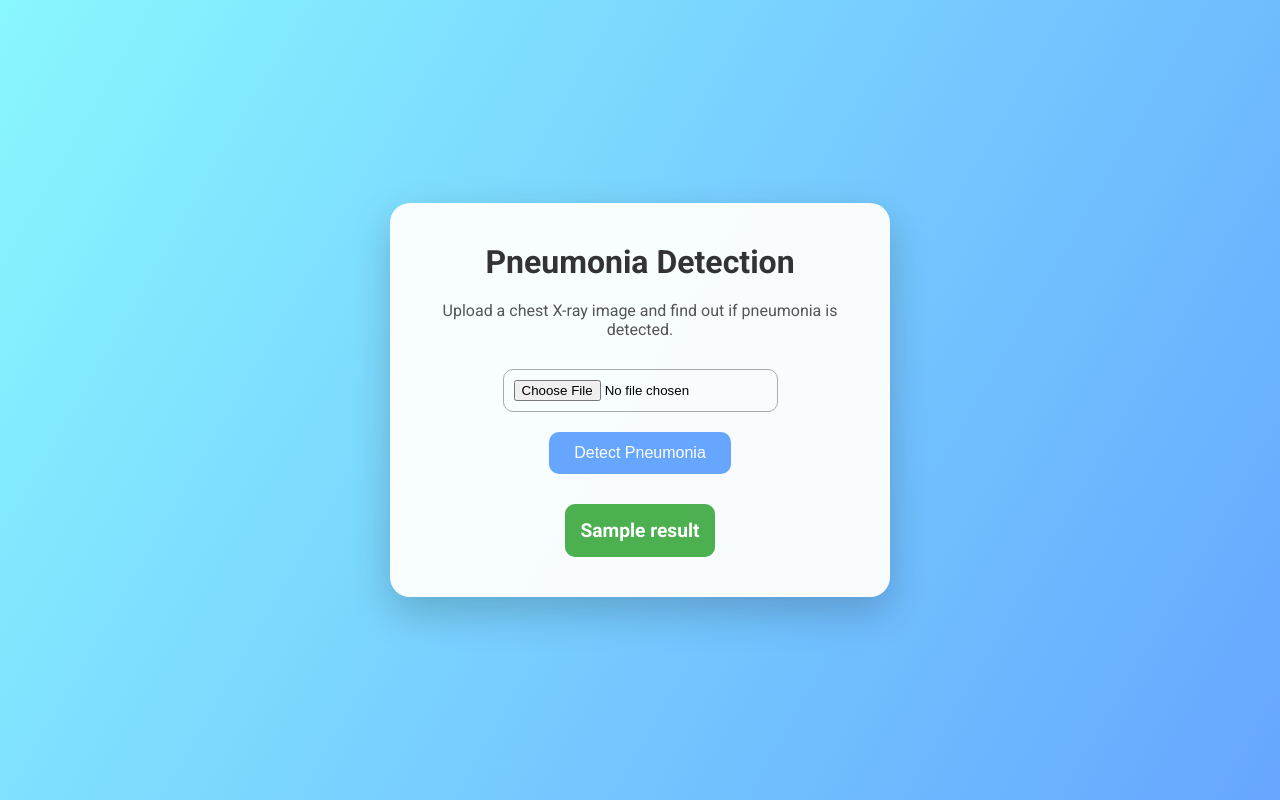
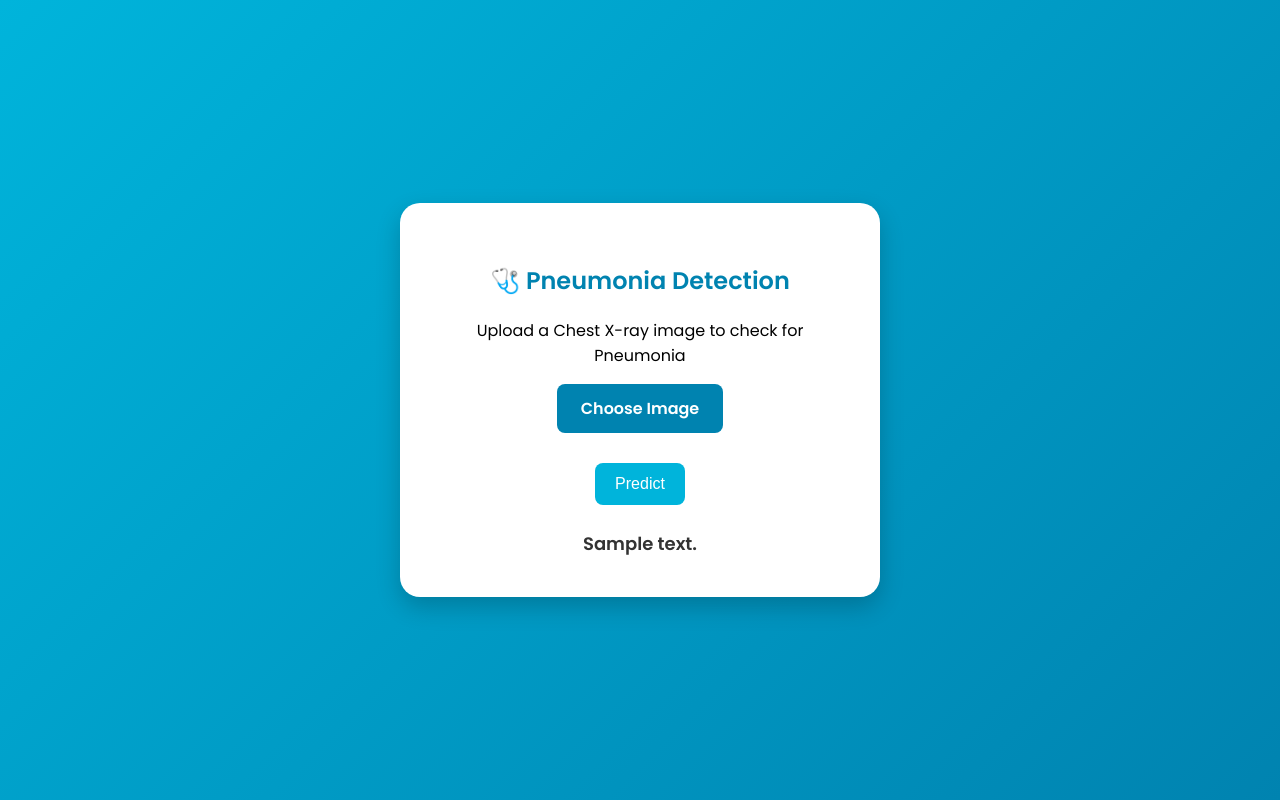
Before and after one commit to harish-cloud-dot/pneumonia-detection, a Flask app: template templates/index.html in a window 1280 px wide. Run offline with Flask 3, Linux system fonts and the light colour scheme; the template is opened without the code that fills it: most values are stand-ins (such as "Sample title", 1, 10 or a date in 2020).

Commit message:
Initial commit

```diff
--- a/app.py
+++ b/app.py
@@ -1,38 +1,49 @@
 import tensorflow as tf
 from tensorflow.keras.models import load_model
-from flask import Flask, request, render_template
+from flask import Flask, request, jsonify, render_template
 import numpy as np
 from tensorflow.keras.preprocessing import image
+import os
 
-# Load the saved model
+# Load your trained model
 model = load_model("pneumonia_model.h5")
 
 app = Flask(__name__)
 
-@app.route("/", methods=["GET", "POST"])
-def index():
-    if request.method == "POST":
-        # Handle uploaded image
-        img_file = request.files["file"]
-        if img_file:
-            img_path = "temp.jpg"
-            img_file.save(img_path)
+@app.route("/", methods=["GET"])
+def home():
+    return render_template("index.html")
 
-            # Preprocess image
-            img = image.load_img(img_path, target_size=(150, 150))
-            img_array = image.img_to_array(img)
-            img_array = np.expand_dims(img_array, axis=0)
-            img_array /= 255.0
+@app.route("/predict", methods=["POST"])
+def predict():
+    if "file" not in request.files:
+        return render_template("index.html", prediction_text="No file uploaded")
 
-            # Predict
-            prediction = model.predict(img_array)
-            if prediction[0][0] > 0.5:
-                result = "Pneumonia"
-            else:
-                result = "Normal"
+    img_file = request.files["file"]
+    if img_file.filename == "":
+        return render_template("index.html", prediction_text="Please select a file")
 
-            return render_template("index.html", result=result)
-    return render_template("index.html", result=None)
+    try:
+        # Save image temporarily
+        img_path = "temp.jpg"
+        img_file.save(img_path)
+
+        # Preprocess image
+        img = image.load_img(img_path, target_size=(150, 150))
+        img_array = image.img_to_array(img)
+        img_array = np.expand_dims(img_array, axis=0) / 255.0
+
+        # Predict
+        prediction = model.predict(img_array)
+        result = "Pneumonia" if prediction[0][0] > 0.5 else "Normal"
+
+        # Clean up
+        os.remove(img_path)
+
+        return render_template("index.html", prediction_text=f"Prediction: {result}")
+
+    except Exception as e:
+        return render_template("index.html", prediction_text=f"Error: {e}")
 
 if __name__ == "__main__":
-    app.run(debug=True)
+    app.run(host="0.0.0.0", port=5000, debug=True)
--- a/requirements.txt
+++ b/requirements.txt
@@ -0,0 +1,6 @@
+flask
+tensorflow
+numpy
+pillow
+matplotlib
+gunicorn
--- a/templates/index.html
+++ b/templates/index.html
@@ -1,108 +1,142 @@
 <!DOCTYPE html>
 <html lang="en">
 <head>
-    <meta charset="UTF-8">
-    <meta name="viewport" content="width=device-width, initial-scale=1.0">
+  <meta charset="UTF-8" />
+  <meta name="viewport" content="width=device-width, initial-scale=1.0" />
   <title>Pneumonia Detection</title>
-    <link href="https://fonts.googleapis.com/css2?family=Roboto:wght@400;700&display=swap" rel="stylesheet">
+
+  <!-- Google Fonts -->
+  <link href="https://fonts.googleapis.com/css2?family=Poppins:wght@400;600&display=swap" rel="stylesheet">
+
   <style>
-        /* Reset */
-        * { margin: 0; padding: 0; box-sizing: border-box; }
-
     body {
-            font-family: 'Roboto', sans-serif;
-            background: linear-gradient(120deg, #89f7fe, #66a6ff);
-            min-height: 100vh;
+      font-family: 'Poppins', sans-serif;
+      background: linear-gradient(135deg, #00b4db, #0083b0);
+      height: 100vh;
+      margin: 0;
       display: flex;
       justify-content: center;
       align-items: center;
     }
 
     .container {
-            background: rgba(255, 255, 255, 0.95);
+      background-color: white;
+      border-radius: 20px;
+      box-shadow: 0 10px 25px rgba(0, 0, 0, 0.2);
       padding: 40px;
-            border-radius: 20px;
-            box-shadow: 0 15px 40px rgba(0,0,0,0.2);
       text-align: center;
-            max-width: 500px;
-            width: 90%;
+      width: 400px;
+      animation: fadeIn 1.5s ease;
     }
 
-        h1 {
+    h2 {
+      color: #0083b0;
       margin-bottom: 20px;
-            color: #333;
-            font-size: 2rem;
-            animation: fadeIn 1.5s ease-in-out;
+      font-weight: 600;
     }
 
-        p {
-            margin-bottom: 30px;
-            color: #555;
+    .upload-box {
+      border: 2px dashed #0083b0;
+      border-radius: 15px;
+      padding: 30px;
+      transition: 0.3s;
+      cursor: pointer;
+      background-color: #f9fcff;
+    }
+
+    .upload-box:hover {
+      background-color: #e6faff;
+      transform: scale(1.02);
     }
 
     input[type="file"] {
-            padding: 10px;
-            border-radius: 10px;
-            border: 1px solid #aaa;
-            margin-bottom: 20px;
+      display: none;
+    }
+
+    .custom-file-upload {
+      display: inline-block;
+      padding: 12px 24px;
+      border-radius: 8px;
+      background-color: #0083b0;
+      color: white;
+      font-weight: 600;
+      cursor: pointer;
+      transition: background-color 0.3s, transform 0.2s;
+    }
+
+    .custom-file-upload:hover {
+      background-color: #00b4db;
+      transform: scale(1.05);
     }
 
     button {
-            background-color: #66a6ff;
-            color: #fff;
+      background-color: #00b4db;
+      color: white;
       border: none;
-            padding: 12px 25px;
-            border-radius: 10px;
+      border-radius: 8px;
+      padding: 12px 20px;
+      font-size: 16px;
+      margin-top: 20px;
       cursor: pointer;
-            font-size: 1rem;
-            transition: 0.3s ease;
+      transition: background 0.3s, transform 0.2s;
     }
 
     button:hover {
-            background-color: #89f7fe;
-            color: #333;
+      background-color: #0083b0;
+      transform: scale(1.05);
     }
 
     .result {
-            margin-top: 30px;
-            padding: 15px;
-            border-radius: 10px;
-            font-weight: bold;
-            font-size: 1.2rem;
-            display: inline-block;
-        }
-
-        .positive {
-            background-color: #ff6b6b;
-            color: #fff;
-        }
-
-        .negative {
-            background-color: #4caf50;
-            color: #fff;
+      margin-top: 25px;
+      font-size: 18px;
+      font-weight: 600;
+      color: #333;
+      animation: slideUp 1s ease;
     }
 
     @keyframes fadeIn {
-            from { opacity: 0; transform: translateY(-20px);}
-            to { opacity: 1; transform: translateY(0);}
+      from { opacity: 0; transform: translateY(30px); }
+      to { opacity: 1; transform: translateY(0); }
+    }
+
+    @keyframes slideUp {
+      from { opacity: 0; transform: translateY(20px); }
+      to { opacity: 1; transform: translateY(0); }
     }
   </style>
 </head>
+
 <body>
   <div class="container">
-        <h1>Pneumonia Detection</h1>
-        <p>Upload a chest X-ray image and find out if pneumonia is detected.</p>
+    <h2>🩺 Pneumonia Detection</h2>
+    <p>Upload a Chest X-ray image to check for Pneumonia</p>
 
-        <form method="POST" action="/" enctype="multipart/form-data">
-            <input type="file" name="file" accept="image/*" required><br>
-            <button type="submit">Detect Pneumonia</button>
+    <form action="/predict" method="post" enctype="multipart/form-data">
+      <label for="file-upload" class="custom-file-upload">Choose Image</label>
+      <input id="file-upload" type="file" name="file" accept="image/*" onchange="showFileName(event)" required>
+
+      <div id="file-name" style="margin-top:10px; color:#555;"></div>
+
+      <button type="submit">Predict</button>
     </form>
 
-        {% if result %}
-        <div class="result {% if result == 'Pneumonia Detected' %}positive{% else %}negative{% endif %}">
-            {{ result }}
+    {% if prediction_text %}
+    <div class="result">
+      <span>{{ prediction_text }}</span>
     </div>
     {% endif %}
   </div>
+
+  <script>
+    function showFileName(event) {
+      const fileInput = event.target;
+      const fileNameDiv = document.getElementById('file-name');
+      if (fileInput.files.length > 0) {
+        fileNameDiv.textContent = "Selected: " + fileInput.files[0].name;
+      } else {
+        fileNameDiv.textContent = "";
+      }
+    }
+  </script>
 </body>
 </html>
```
Also changed, not shown: model.py (+32 -10 lines), README.md, 3 other files. Lines whose indentation alone changed are shown as unchanged.
